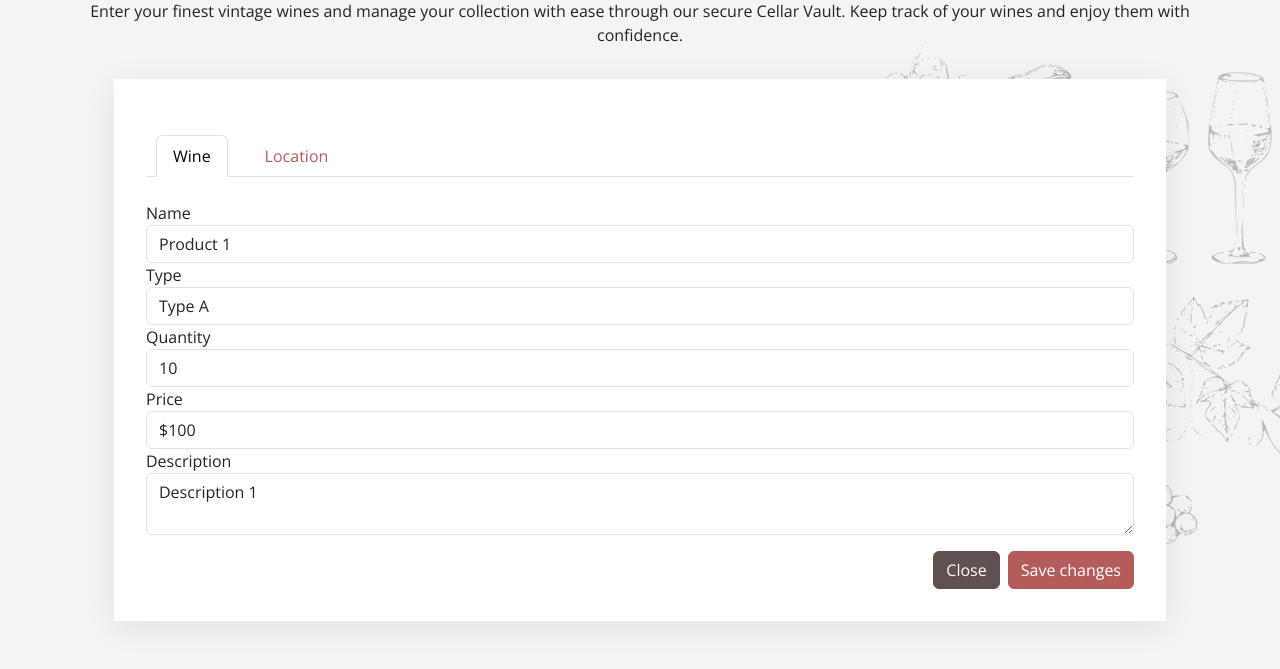
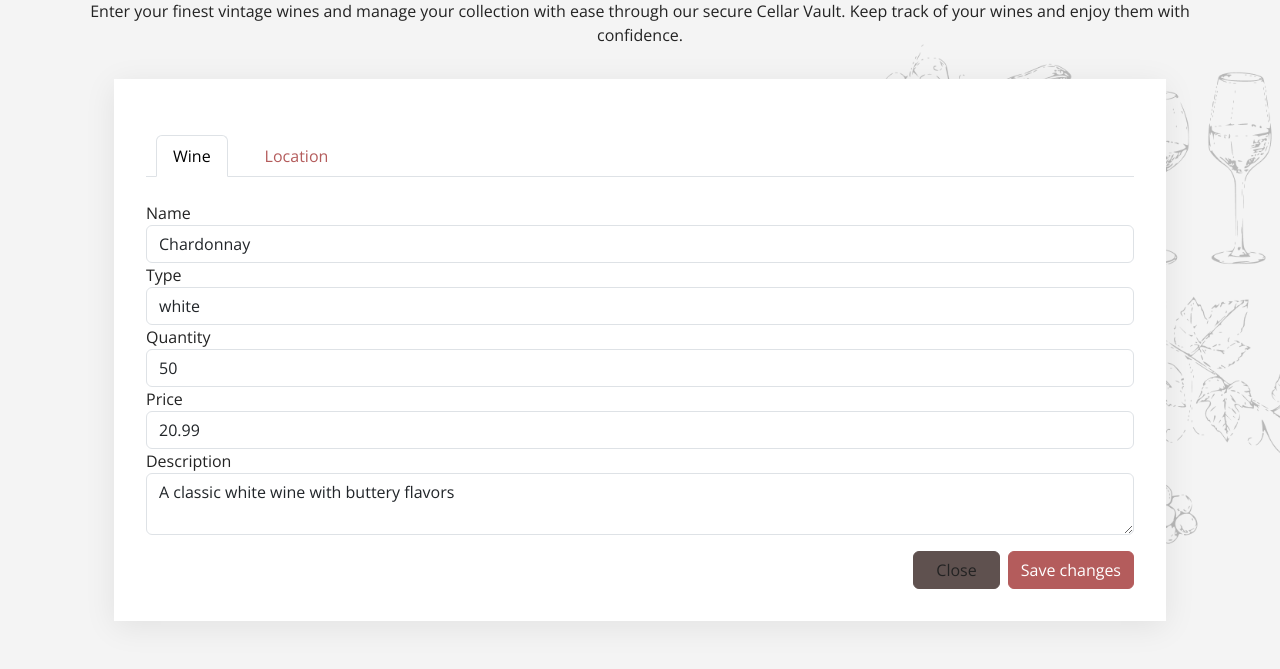
Before and after one commit to Dreamvalian/Fly-Pass, a PHP site: page /pages/update-data.php?id=1 in a window 1280 px wide. Shown: the part 163-832 px from the top of the page. Run offline with PHP 8.4, Linux system fonts and the light colour scheme; data comes from the database, SQL or seed files in the repository.

Commit message:
CRUD wine, inventory

```diff
--- a/pages/update-data.php
+++ b/pages/update-data.php
@@ -2,12 +2,17 @@
 include("../server/connection.php");
 include("../includes/header.php");
 
-//create anchor balik ke inventory//
-//update sama create location//
 
 session_start();
 
-if (isset($_POST['update'])) {
+$id = $_GET['id'];
+
+$sql = "SELECT * FROM wines where id = '$id' ";
+$result = mysqli_query($conn, $sql);
+
+$row = mysqli_fetch_assoc($result);
+
+if (isset($_POST['update_wine'])) {
     $name = $_POST['name'];
     $type = $_POST['type'];
     $quantity = $_POST['quantity'];
@@ -17,13 +22,32 @@ if (isset($_POST['update'])) {
     $date_time = date("Y-m-d H:i:s", $timestamp);
 
 
-    $q = "UPDATE wines SET name ='$name' , type ='$type', description = '$description' , quantity= '$quantity', price = '$price',  created_at = '', updated_at = '$date_time' where id ='$id'";
-    mysqli_query($conn, $q);
+    $sqlw = "UPDATE wines SET name ='$name' , type ='$type', description = '$description' , quantity= '$quantity', price = '$price',  created_at = '', updated_at = '$date_time' where id ='$id'";
+    mysqli_query($conn, $sqlw);
 
 
     header('location:inventory.php');
 }
 
+
+$q = "SELECT * FROM locations where id ='$id'";
+$r = mysqli_query($conn, $q);
+
+$rows = mysqli_fetch_assoc($r);
+
+if (isset($_POST['update_location'])) {
+    $name = $_POST['namelocation'];
+    $description = $_POST['descriptionlocation'];
+    $timestamp = time();
+    $date_time = date("Y-m-d H:i:s", $timestamp);
+
+
+    $ql = "UPDATE locations SET name ='$name' , description = '$description',  created_at = '', updated_at = '$date_time' where id ='$id'";
+    mysqli_query($conn, $ql);
+
+
+    header('location:inventory.php');
+}
 
 ?>
 
@@ -58,51 +82,51 @@ if (isset($_POST['update'])) {
             <div class="tab-content" id="myTabContent">
                 <!-- Wines Tab -->
                 <div class="tab-pane fade show active" id="wine" role="tabpanel" aria-labelledby="wine-tab">
-                    <form class="tab-body">
+                    <form method="POST" class="tab-body">
                         <div class="form-group">
                             <label for="name">Name</label>
-                            <input type="text" class="form-control" id="name" value="Product 1">
+                            <input name="name" type="text" class="form-control" id="name" value="<?php echo $row['name'] ?>">
                         </div>
                         <div class="form-group">
                             <label for="type">Type</label>
-                            <input type="text" class="form-control" id="type" value="Type A">
+                            <input name="type" type="text" class="form-control" id="type" value="<?php echo $row['type'] ?>">
                         </div>
                         <div class="form-group">
                             <label for="quantity">Quantity</label>
-                            <input type="number" class="form-control" id="quantity" value="10">
+                            <input name="quantity" type="number" class="form-control" id="quantity" value="<?php echo $row['quantity'] ?>">
                         </div>
                         <div class="form-group">
                             <label for="price">Price</label>
-                            <input type="text" class="form-control" id="price" value="$100">
+                            <input name="price" type="text" class="form-control" id="price" value="<?php echo $row['price'] ?>">
                         </div>
                         <div class="form-group">
                             <label for="description">Description</label>
-                            <textarea class="form-control" id="description">Description 1</textarea>
+                            <textarea name="description" class="form-control" id="description"><?php echo $row['description'] ?></textarea>
+                        </div>
+                        <div class="tab-footer mt-3 d-flex justify-content-end gap-2">
+                            <button type="button" class="btn btn-secondary"><a href="inventory.php">Close</a></button>
+                            <button name="update_wine" type="submit" class="btn btn-primary">Save changes</button>
                         </div>
                     </form>
-                    <div class="tab-footer mt-3 d-flex justify-content-end gap-2">
-                        <button type="button" class="btn btn-secondary" data-bs-dismiss="modal">Close</button>
-                        <button type="button" class="btn btn-primary">Save changes</button>
-                    </div>
                 </div>
 
                 <!-- Location Tab -->
                 <div class="tab-pane fade" id="location" role="tabpanel" aria-labelledby="location-tab">
                     <table class="table table-stripped">
-                        <form class="tab-body">
+                        <form method="POST" class="tab-body">
                             <div class="form-group">
                                 <label for="name">Name</label>
-                                <input type="text" class="form-control" id="name" value="Product 1">
+                                <input name="namelocation" type="text" class="form-control" id="name" value="<?php echo $rows['name'] ?>">
                             </div>
                             <div class="form-group">
                                 <label for="description">Description</label>
-                                <textarea class="form-control" id="description">Description 1</textarea>
+                                <textarea name="descriptionlocation" class="form-control" id="description"><?php echo $rows['description'] ?></textarea>
+                            </div>
+                            <div class="tab-footer mt-3 d-flex justify-content-end gap-2">
+                                <button type="button" class="btn btn-secondary"><a href="inventory.php">Close</a></button>
+                                <button name="update_location" type="submit" class="btn btn-primary">Save changes</button>
                             </div>
                         </form>
-                        <div class="tab-footer mt-3 d-flex justify-content-end gap-2">
-                            <button type="button" class="btn btn-secondary" data-bs-dismiss="modal">Close</button>
-                            <button type="button" class="btn btn-primary">Save changes</button>
-                        </div>
                 </div>
             </div>
         </div>
```
Also changed, not shown: actions/deletelocation.php (added, +10 -0 lines), pages/create-data.php (+31 -22 lines), pages/inventory.php (+17 -11 lines). Lines whose indentation alone changed are shown as unchanged.
